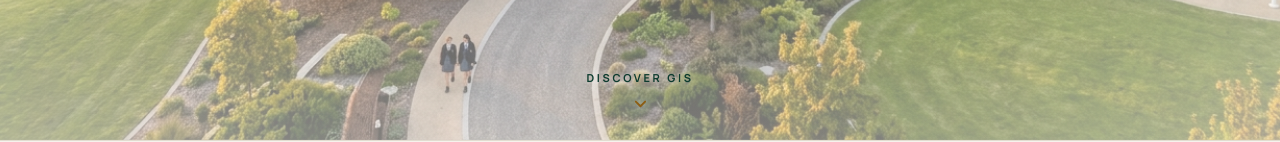
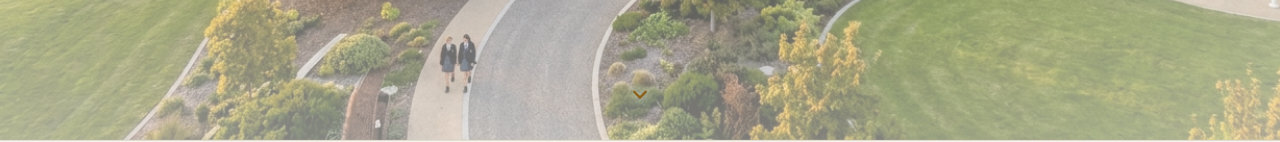
Before and after one commit to krishnaaurora/school-management-system, a React (Vite) app in the folder frontend/: page / in a window 1280 px wide. Shown: the part 660-802 px from the top of the page. Built offline with nearby package versions, Linux system fonts and the light colour scheme; a web font is replaced by a local one.

Commit message:
Remove 'Discover GIS' text, leaving minimal bouncing scroll arrow

```diff
--- a/frontend/src/components/Hero.jsx
+++ b/frontend/src/components/Hero.jsx
@@ -225,26 +225,23 @@ export default function Hero({ onOpenAdmissions, onOpenAssistant }) {
 
       </div>
 
-      {/* Scroll cue (Clean, no white pill, high-visibility arrow) */}
+      {/* Scroll cue (Minimal bouncing arrow) */}
       <motion.button
         onClick={scrollToAbout}
-        className="absolute bottom-6 sm:bottom-8 left-1/2 -translate-x-1/2 flex flex-col items-center gap-1.5
-                   text-[#0D3B2E] hover:text-[#07241B] transition-all focus:outline-none cursor-pointer group"
+        className="absolute bottom-6 sm:bottom-8 left-1/2 -translate-x-1/2 flex items-center justify-center p-2
+                   text-[#8C5D14] hover:text-[#6B4408] transition-all focus:outline-none cursor-pointer group"
         aria-label="Scroll down"
         initial={{ opacity: 0 }}
         animate={{ opacity: 1 }}
         transition={{ delay: 3.1, duration: 0.6 }}
       >
-        <span className="text-[10px] sm:text-[11px] uppercase tracking-[0.24em] font-bold drop-shadow-[0_1px_6px_rgba(255,255,255,0.95)]">
-          Discover GIS
-        </span>
         <motion.svg
-          className="w-4 h-4 text-[#8C5D14] group-hover:text-[#6B4408] drop-shadow-[0_1px_4px_rgba(255,255,255,0.9)]"
+          className="w-5 h-5 text-[#8C5D14] group-hover:text-[#6B4408] drop-shadow-[0_1px_4px_rgba(255,255,255,0.9)]"
           fill="none"
           stroke="currentColor"
-          strokeWidth="2.8"
+          strokeWidth="2.6"
           viewBox="0 0 24 24"
-          animate={{ y: [0, 5, 0] }}
+          animate={{ y: [0, 6, 0] }}
           transition={{ duration: 1.6, repeat: Infinity, ease: 'easeInOut' }}
         >
           <path strokeLinecap="round" strokeLinejoin="round" d="M19 9l-7 7-7-7" />
```
